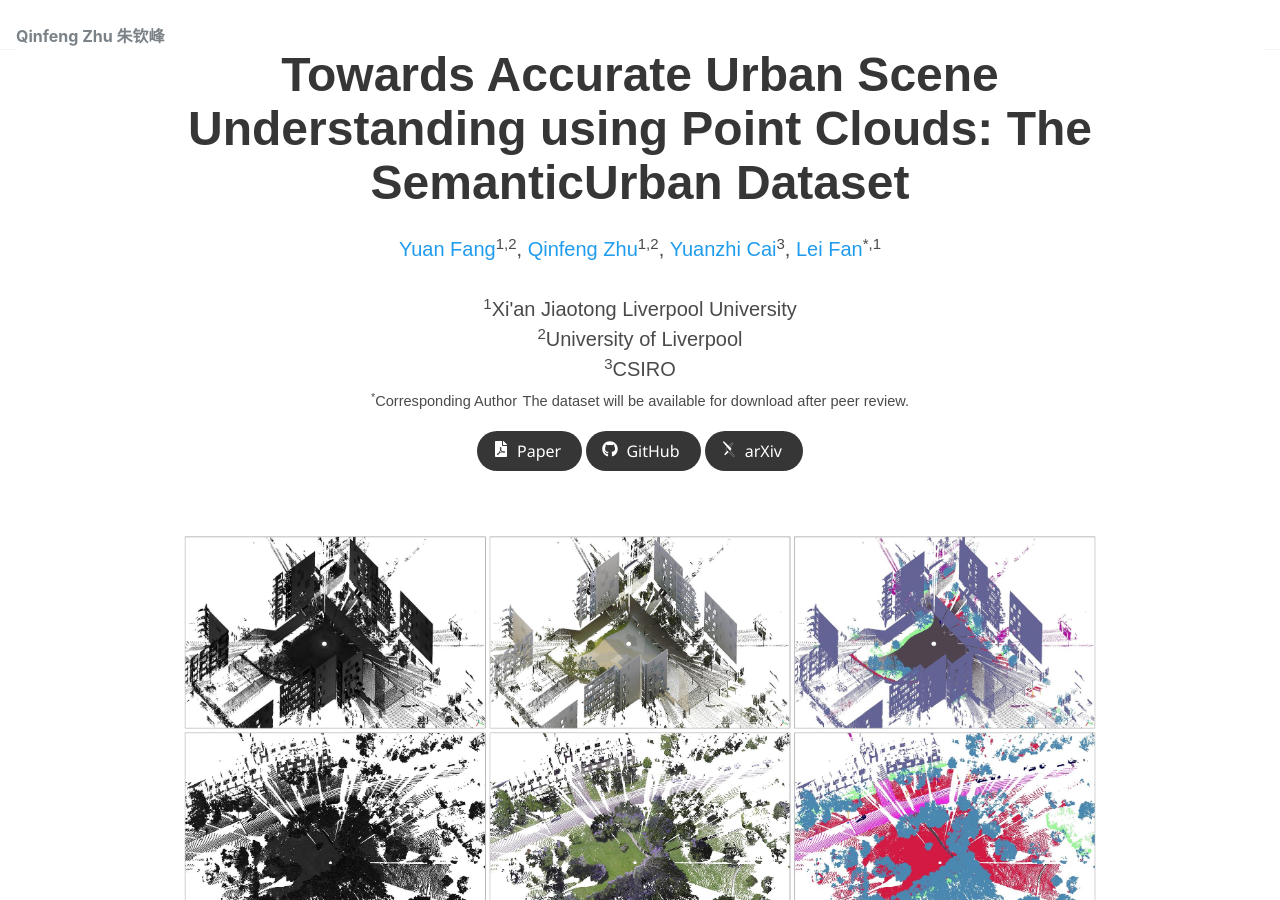
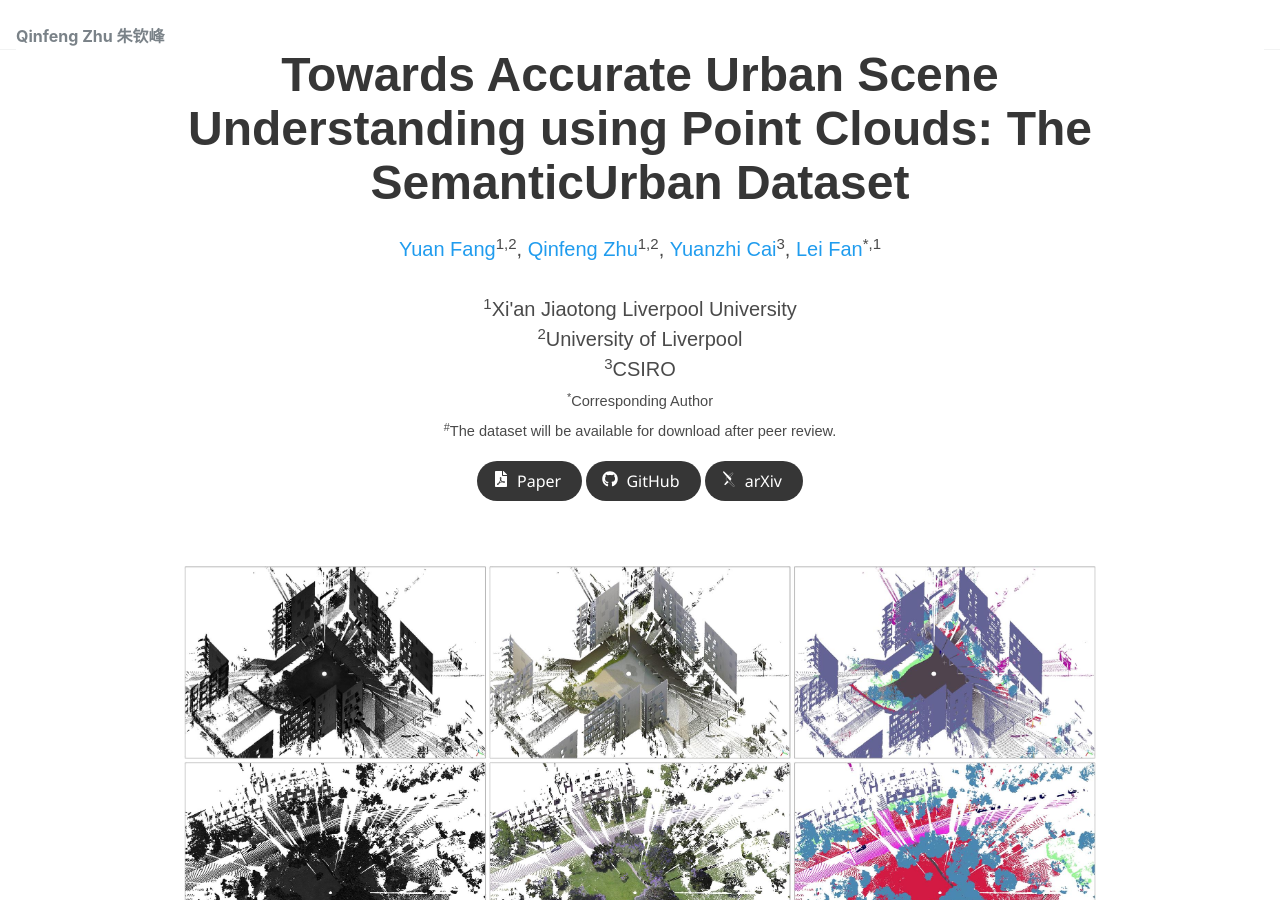
Before and after one commit to zhuqinfeng1999/zhuqinfeng1999.github.io, a Jekyll site: the page built from SemanticUrban.html, in a window 1280 px wide and 900 px high. Built offline with Jekyll 4.4.1, drawn with Linux system fonts in a browser that asks for light colours; nearby versions of some CDN libraries; some web fonts are replaced; library files that are not in the unit come from our copies; a style sheet for code colours, icons or effects is not loaded.

Commit message:
Update SemanticUrban.html

```diff
--- a/SemanticUrban.html
+++ b/SemanticUrban.html
@@ -77,7 +77,7 @@ author_profile: false
                   <div class="is-size-5 publication-authors">
                     <span class="author-block"><br><sup>1</sup>Xi'an Jiaotong Liverpool University<br><sup>2</sup>University of Liverpool<br><sup>3</sup>CSIRO</span>
                     <span class="eql-cntrb"><small><br><sup>*</sup>Corresponding Author</small></span>
-                    <span class="eql-cntrb"><small>The dataset will be available for download after peer review.</small></span>
+                    <span class="eql-cntrb"><small><br><sup>#</sup>The dataset will be available for download after peer review.</small></span>
                   </div>
 
                   <div class="column has-text-centered">
```
